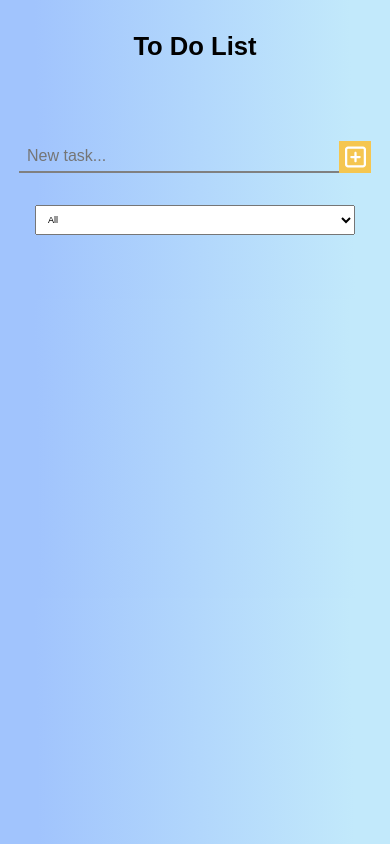
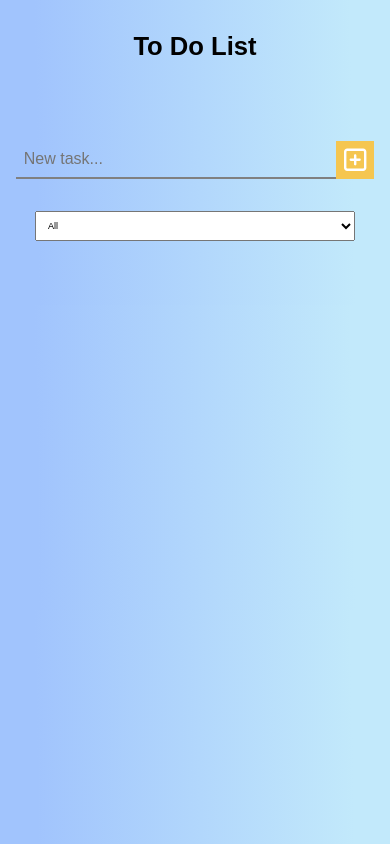
Before and after one commit to IgorGryp/to-do-list-app-react, a React (Create React App) app: page / in a window 390 px wide. Built offline with nearby package versions, Linux system fonts and the light colour scheme; the HTML template or start-up script is replaced by a standard one.

Commit message:
changed the size of input field and add button for mobile screen

```diff
--- a/src/index.css
+++ b/src/index.css
@@ -146,11 +146,11 @@ select option {
 }
 @media screen and (max-width: 576px) {
   .add-button {
-    width: 2rem;
-    height: 2rem;
+    width: 2.4rem;
+    height: 2.4rem;
   }
   .add-button-icon {
-    font-size: 1.5rem;
+    font-size: 1.6rem;
   }
   input {
     width: 28rem;
```
